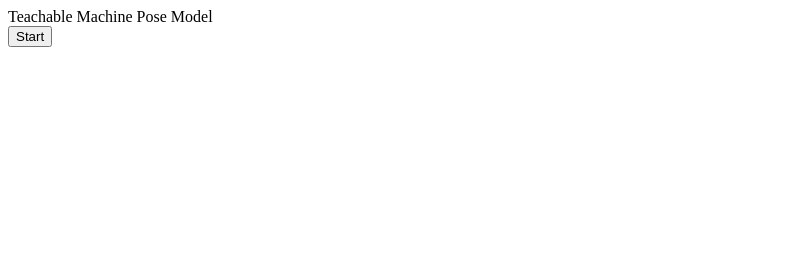
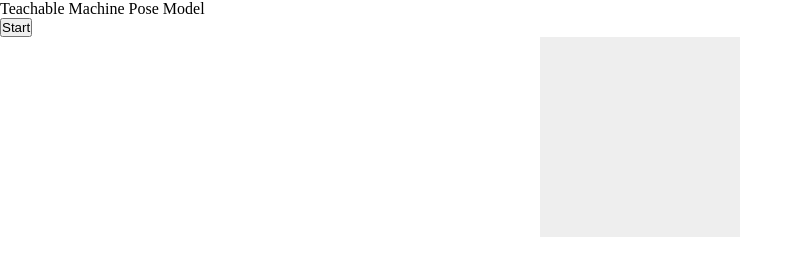
Before and after one commit to RTRkosshi/2022_knowledge_info, a plain HTML site: page index.html in a window 1280 px wide. Shown: the whole page, without its empty margins (0-803 px from the left). Drawn offline with Linux system fonts and the light colour scheme.

Commit message:
Add files via upload

```diff
--- a/index.html
+++ b/index.html
@@ -9,7 +9,11 @@
     <body>
         <div>Teachable Machine Pose Model</div>
         <button type="button" onclick="init()">Start</button>
-        <div><canvas id="canvas"></canvas></div>
+        <style>
+            * { padding: 0; margin: 0; }
+            canvas { background: #eee; display: block; margin: 0 auto; }
+        </style>
+        <div><canvas id="canvas" width="200" height="200"></canvas></div>
         <div id="label-container"></div>
         <script src="https://cdn.jsdelivr.net/npm/@tensorflow/tfjs@1.3.1/dist/tf.min.js"></script>
         <script src="https://cdn.jsdelivr.net/npm/@teachablemachine/pose@0.8/dist/teachablemachine-pose.min.js"></script>
```
Also changed, not shown: L-removebg-preview.png (added), R-removebg-preview.png (added), m-removebg-preview.png (added).
